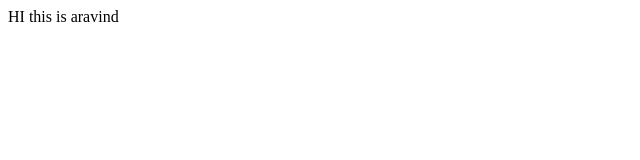
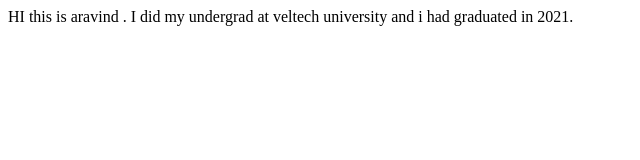
Before and after one commit to aravindravella/mark-3, a plain HTML site: page index.html in a window 1280 px wide. Shown: the whole page, without its empty margins (0-640 px from the left). Drawn offline with Linux system fonts and the light colour scheme.

Commit message:
docs: updated

```diff
--- a/index.html
+++ b/index.html
@@ -7,6 +7,6 @@
     <title>aravindravella</title>
 </head>
 <body>
-    HI this is aravind
+    HI this is aravind . I did my undergrad at veltech university and i had graduated in 2021.
 </body>
 </html>
```
